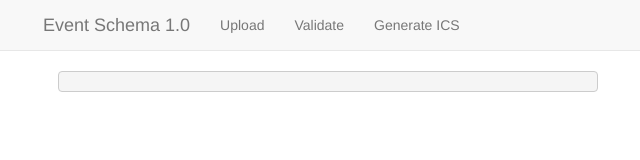
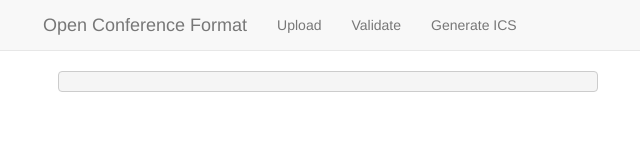
Before and after one commit to drpotato/p4p, a website with bundled scripts: page webapp/index.html in a window 1280 px wide. Shown: the whole page, without its empty margins (27-667 px from the left). Built offline with nearby package versions, Linux system fonts and the light colour scheme; a script that the page names is missing.

Commit message:
product name

```diff
--- a/webapp/index.html
+++ b/webapp/index.html
@@ -25,7 +25,7 @@
 <body ng-app="event" ng-controller="EventController as eventApp">
     <nav class="navbar navbar-default navbar-static-top">
         <div class="container">
-            <div class="navbar-header"><a class="navbar-brand">Event Schema 1.0</a></div>
+            <div class="navbar-header"><a class="navbar-brand">Open Conference Format</a></div>
             <div class="navbar-collapse collapse">
                 <ul class="nav navbar-nav">
                     <li class="active">
```
